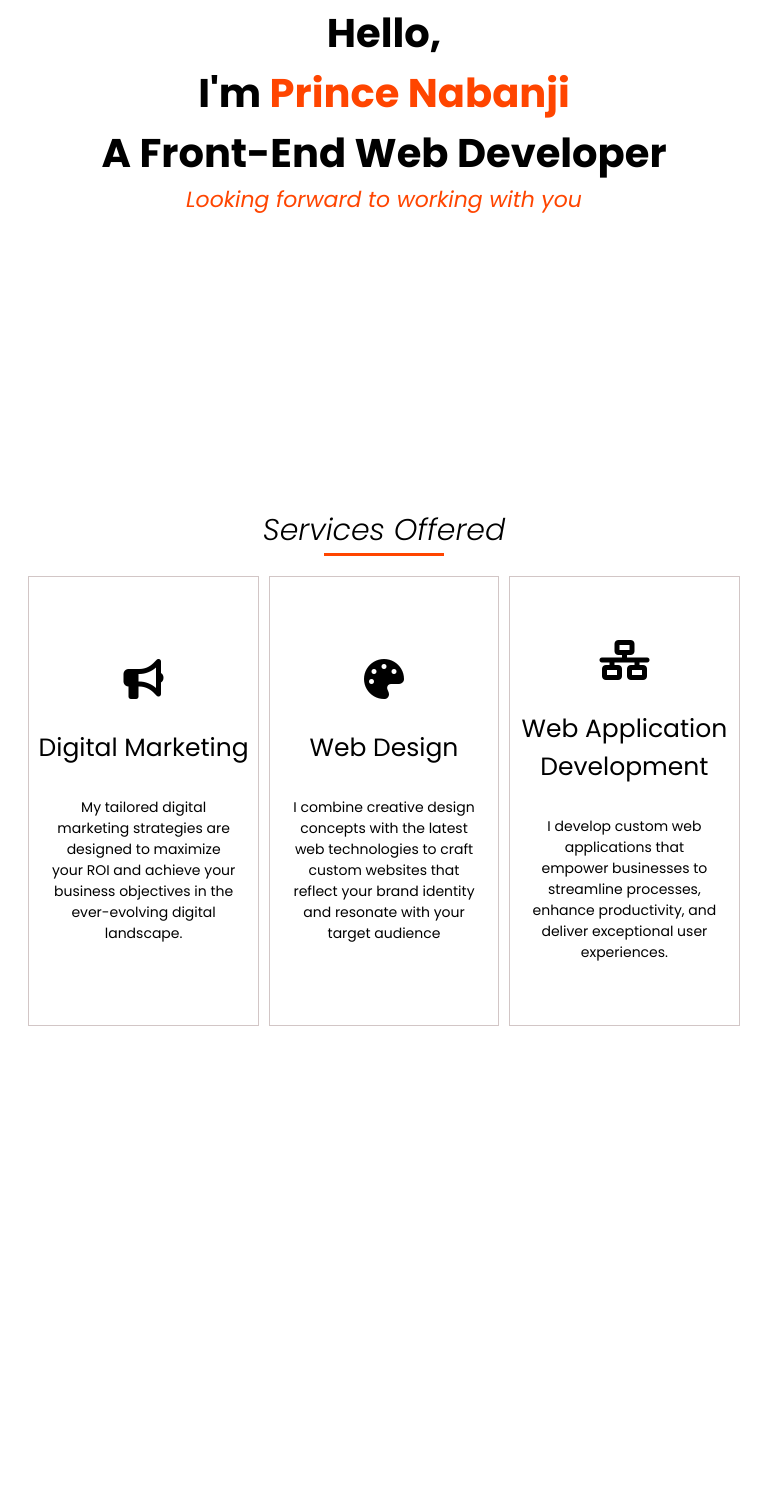
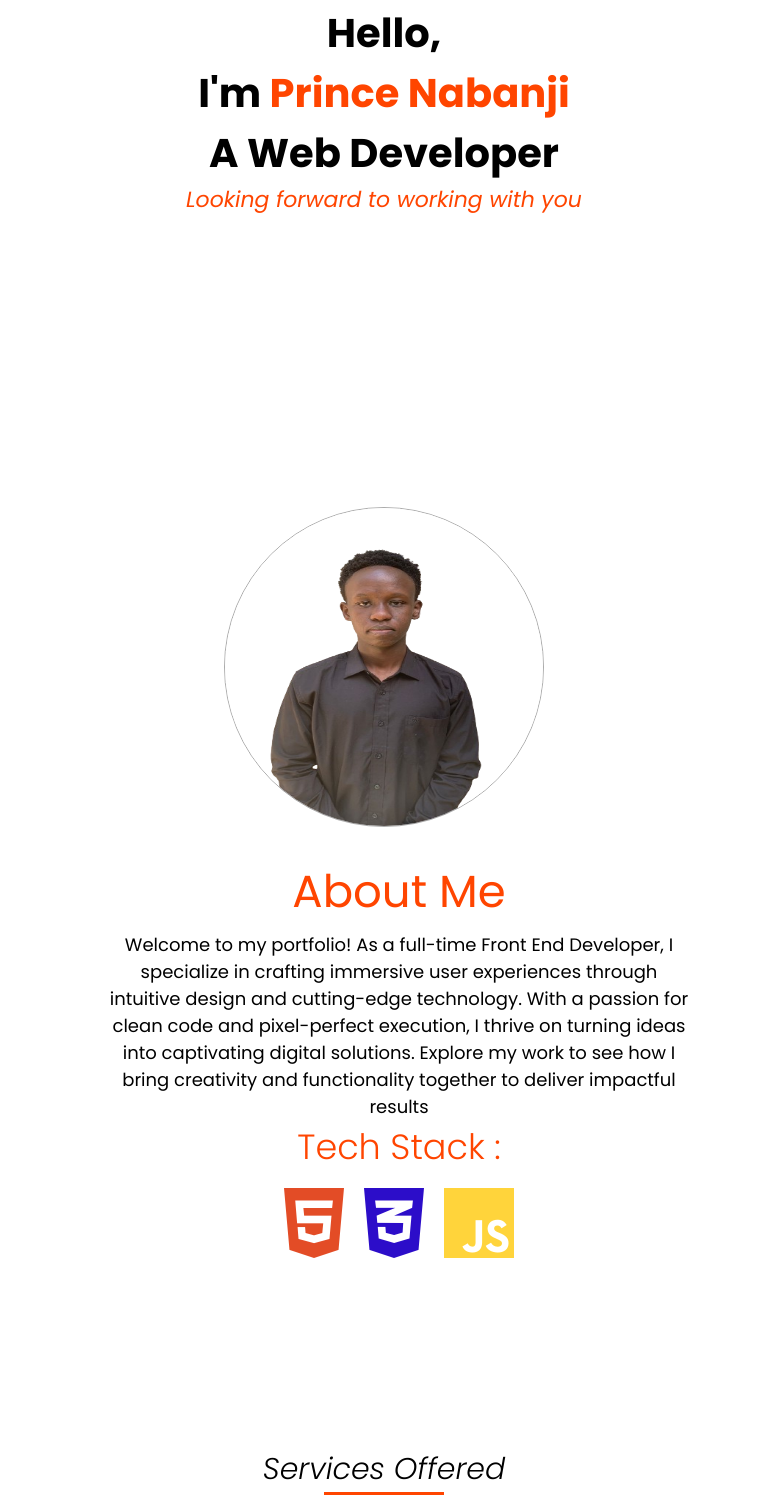
Before and after one commit to Nabanji/portfolio, a plain HTML site: page index.html in a window 768 px wide. Shown: the part 297-1809 px from the top of the page. Before the commit the page ends 1600 px from the top, so only its background shows below. Drawn offline with Linux system fonts and the light colour scheme.

Commit message:
About update

```diff
--- a/index.html
+++ b/index.html
@@ -12,7 +12,7 @@
 <body>
     <section class="home-page">
         <div class="nav-bar">
-            <header>Nabanji<br>Dev</header>
+            <header>PN</header>
             <nav class="side-bar">
                 <ul class="nav-links">
                     <li><a href="#" class="nav-link">home</a></li>
@@ -27,8 +27,25 @@
         <div class="home-content">
             <h1>hello,</h1>
             <h1>i'm <span id="my-name">prince nabanji</span></h1>
-            <h1>a front-end web developer</h1>
+            <h1>a web developer</h1>
             <p>Looking forward to working with you</p>
+        </div>
+    </section>
+
+    <section class="about-page">
+        <img src="/images/about2.png" alt="" class="my-image">
+        <div class="about-description">
+            <header>about me</header>
+            <p>Welcome to my portfolio! As a full-time Front End Developer, I specialize in crafting immersive user
+                experiences through intuitive design and cutting-edge technology. With a passion for clean code and
+                pixel-perfect execution, I thrive on turning ideas into captivating digital solutions. Explore my work
+                to see how I bring creativity and functionality together to deliver impactful results</p>
+            <h2>tech stack :</h2>
+            <div class="tech-stack">
+                <i class="fa-brands fa-html5" style="color: #e34c26"></i>
+                <i class="fa-brands fa-css3-alt" style="color: #2c0dc9;"></i>
+                <i class="fa-brands fa-js" style="color: #FFD43B;"></i>
+            </div>
         </div>
     </section>
 
--- a/style.css
+++ b/style.css
@@ -29,9 +29,10 @@ body {
 }
 
 .home-page .nav-bar header {
-    font-size: 20px;
+    font-size: 26px;
     color: orangered;
-    padding-left: 5px;
+    padding-left: 15px;
+    font-weight: 400;
 }
 
 .home-page .nav-bar nav ul {
@@ -96,6 +97,78 @@ body {
 }
 
 /* THE SECOND WEBPAGE OF THE WEBSITE */
+.about-page {
+    width: 100%;
+    height: 100vh;
+    display: flex;
+    justify-content: space-around;
+    align-items: center;
+}
+
+.about-page .my-image {
+    height: 370px;
+    width: 370px;
+    border-radius: 100%;
+    border: 1px solid rgba(128, 128, 128, 0.672);
+    transition: .6s all ease-in-out;
+}
+
+.about-page .my-image:hover {
+    border: 1px solid orangered;
+}
+
+.about-page .about-description {
+    height: 75%;
+    width: 50%;
+    display: flex;
+    flex-direction: column;
+    justify-content: center;
+    padding-left: 30px;
+    /*border: 1px solid black;*/
+}
+
+.about-page .about-description header {
+    font-size: 45px;
+    margin-bottom: 5px;
+    text-transform: capitalize;
+    color: orangered;
+}
+
+.about-page .about-description p {
+    font-size: 18px;
+    width: 80%;
+}
+
+.about-page .about-description h2 {
+    font-size: 35px;
+    text-transform: capitalize;
+    font-weight: 300;
+    color: orangered;
+}
+
+.about-page .about-description .tech-stack {
+    display: flex;
+    justify-content: space-between;
+    align-items: center;
+    gap: 20px;
+    width: fit-content;
+    height: 100px;
+}
+
+.about-page .about-description .tech-stack i {
+    font-size: 80px;
+    background: transparent;
+    transition: .6s all ease;
+    cursor: pointer;
+}
+
+.about-page .about-description .tech-stack i:hover {
+    scale: 1.1;
+}
+
+
+
+/* THE THIRD WEBPAGE OF THE WEBSITE */
 .services-page {
     width: 100%;
     height: 100vh;
@@ -157,7 +230,6 @@ body {
     font-size: 24px;
     text-transform: capitalize;
     font-weight: 400;
-    /*color: orangered;*/
 }
 
 .services-page .my-services .service p {
@@ -190,6 +262,7 @@ body {
 
     .home-page .nav-bar header {
         font-size: 16px;
+        padding-left: 6px;
         align-self: flex-start;
     }
 
@@ -229,7 +302,7 @@ body {
         background: transparent;
         align-self: flex-start;
         margin-top: 4px;
-        margin-right: 25px;
+        margin-right: 22px;
     }
 
     .home-content {
@@ -246,8 +319,75 @@ body {
         font-size: 2.5rem
     }
 
+    /*SECOND WEBPAGE OF THE WEBSITE*/
+    .about-page {
+        width: 100%;
+        height: 100vh;
+        display: flex;
+        flex-direction: column;
+        justify-content: center;
+        align-items: center;
+    }
 
-    /*SECOND WEBPAGE OF THE WEBSITE*/
+    .about-page .my-image {
+        height: 280px;
+        width: 280px;
+        border-radius: 100%;
+        margin-top: 4px;
+        border: 1px solid rgba(128, 128, 128, 0.672);
+        transition: .6s all ease-in-out;
+    }
+
+    .about-page .my-image:hover {
+        border: 1px solid orangered;
+    }
+
+    .about-page .about-description {
+        height: 75%;
+        width: 100%;
+        display: flex;
+        flex-direction: column;
+        justify-content: center;
+        align-items: center;
+    }
+
+    .about-page .about-description header {
+        font-size: 35px;
+        margin-bottom: 5px;
+        text-transform: capitalize;
+        color: orangered;
+    }
+
+    .about-page .about-description p {
+        font-size: 16px;
+        width: 80%;
+        text-align: center;
+
+    }
+
+    .about-page .about-description h2 {
+        font-size: 30px;
+        text-transform: capitalize;
+        font-weight: 300;
+        color: orangered;
+    }
+
+    .about-page .about-description .tech-stack {
+        display: flex;
+        justify-content: space-between;
+        align-items: center;
+        gap: 20px;
+        width: fit-content;
+        height: 100px;
+    }
+
+    .about-page .about-description .tech-stack i {
+        font-size: 80px;
+        background: transparent;
+    }
+
+
+    /*THIRD WEBPAGE OF THE WEBSITE*/
     .services-page h2 {
         font-size: 28px;
     }
@@ -291,9 +431,9 @@ body {
     }
 
     .home-page .nav-bar header {
-        font-size: 16px;
+        font-size: 24px;
         align-self: flex-start;
-        margin-left: 12px;
+        padding-left: 6px;
         margin-top: 4px;
     }
 
@@ -350,7 +490,83 @@ body {
         font-size: 2.5rem
     }
 
-    /*SECOND WEBPAGE OF THE WEBPAGE*/
+    /*SECOND WEBPAGE OF THE WEBSITE*/
+    .about-page {
+        width: 100%;
+        height: 100vh;
+        display: flex;
+        flex-direction: column;
+        justify-content: center;
+        align-items: center;
+    }
+
+    .about-page .my-image {
+        height: 320px;
+        width: 320px;
+        border-radius: 100%;
+        margin-top: 4px;
+        border: 1px solid rgba(128, 128, 128, 0.672);
+        transition: .6s all ease-in-out;
+    }
+
+    .about-page .my-image:hover {
+        border: 1px solid orangered;
+    }
+
+    .about-page .about-description {
+        height: 75%;
+        width: 100%;
+        display: flex;
+        flex-direction: column;
+        justify-content: center;
+        align-items: center;
+    }
+
+    .about-page .about-description header {
+        font-size: 45px;
+        margin-bottom: 5px;
+        text-transform: capitalize;
+        color: orangered;
+    }
+
+    .about-page .about-description p {
+        font-size: 18px;
+        width: 80%;
+        text-align: center;
+
+    }
+
+    .about-page .about-description h2 {
+        font-size: 35px;
+        text-transform: capitalize;
+        font-weight: 300;
+        color: orangered;
+    }
+
+    .about-page .about-description .tech-stack {
+        display: flex;
+        justify-content: space-between;
+        align-items: center;
+        gap: 20px;
+        width: fit-content;
+        height: 100px;
+    }
+
+    .about-page .about-description .tech-stack i {
+        font-size: 80px;
+        background: transparent;
+    }
+
+    /*THIRD WEBPAGE OF THE WEBPAGE*/
+    .services-page {
+        width: 100vw;
+        height: 100vh;
+        display: flex;
+        flex-direction: column;
+        justify-content: center;
+        align-items: center;
+    }
+
     .services-page h2 {
         font-size: 30px;
     }
```
Also changed, not shown: images/about.png (added), images/about2.png (added), images/css.png (added), images/html5.png (added), images/javascript.png (added).
